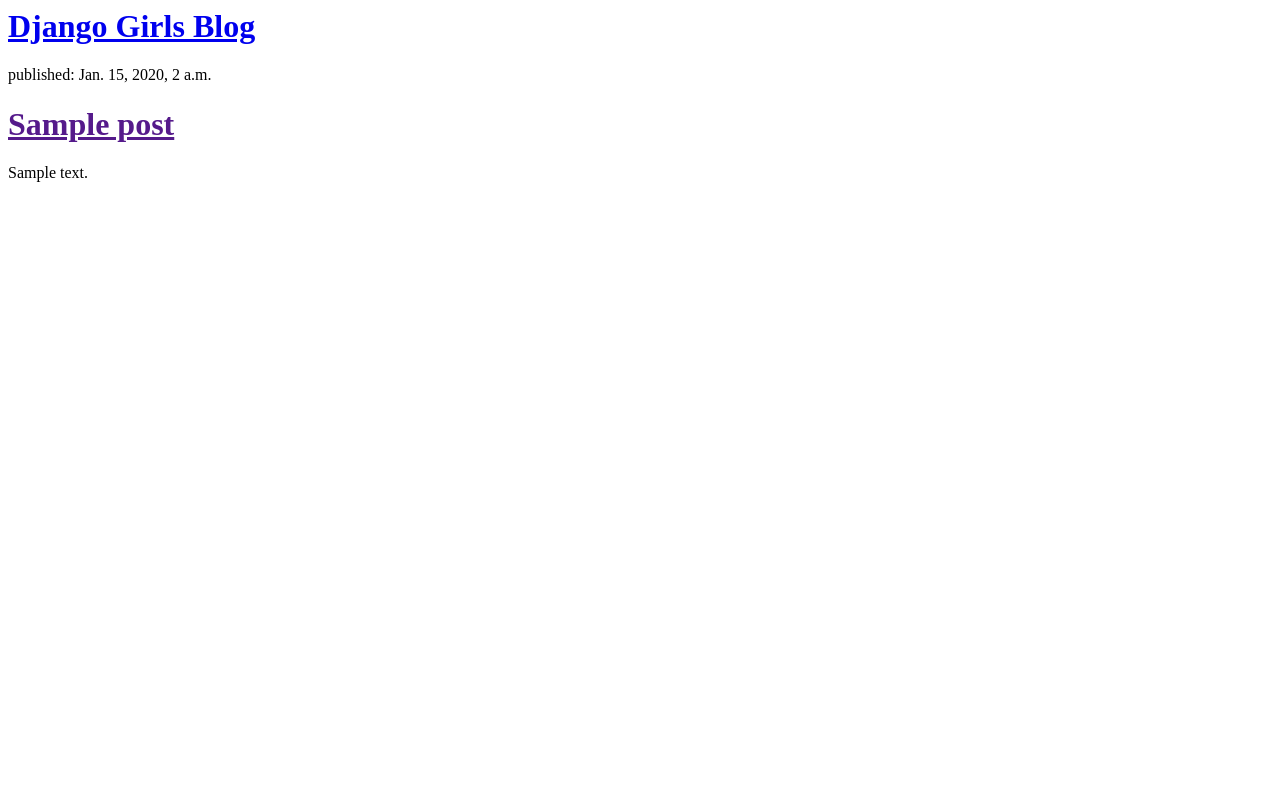
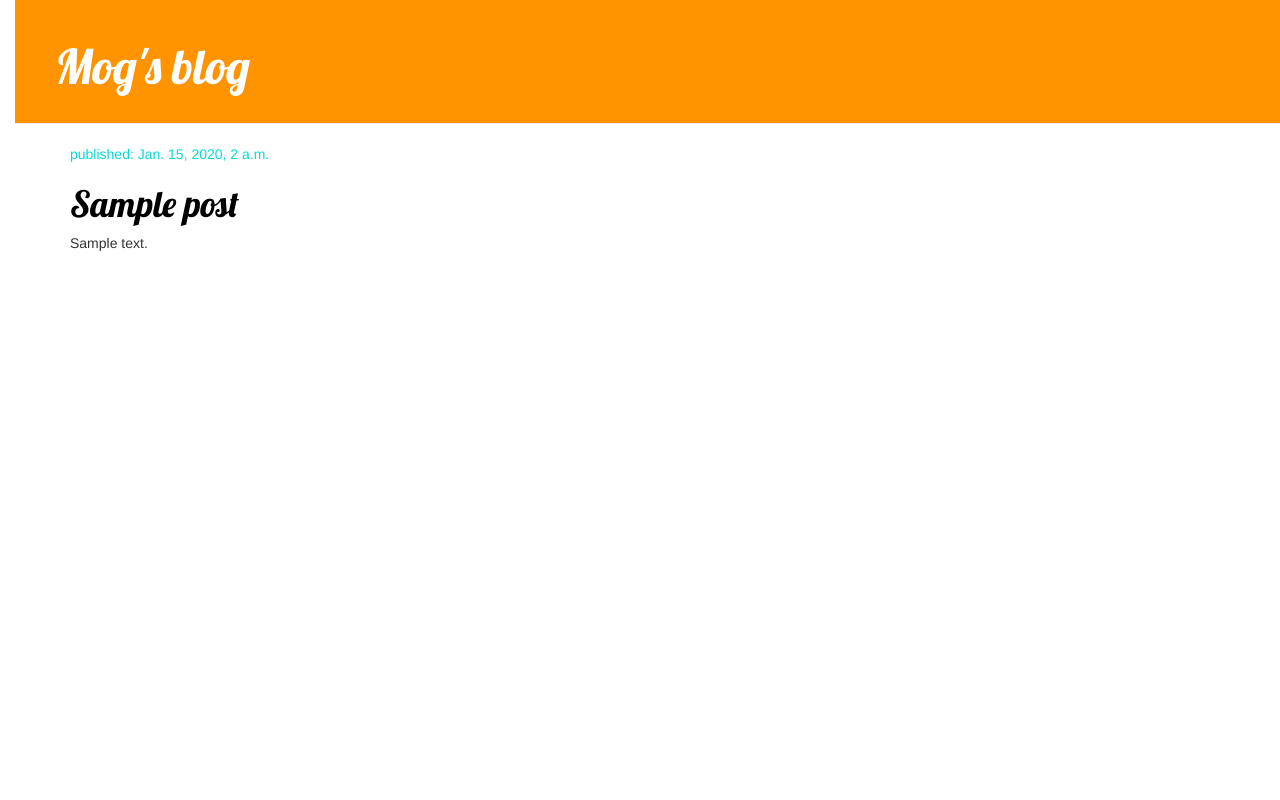
Before and after one commit to mooghin/djgirls-blog, a Django app: template blog/templates/blog/post_list.html in a window 1280 px wide. Run offline with Django 3.2, Linux system fonts and the light colour scheme; the template is opened without the code that fills it: values that come from a table or form of the project are taken from there, others are empty; tables that the repository leaves empty hold one stand-in row (values such as "Sample post"); some libraries are stand-ins or nearby versions.

Commit message:
Fixed up the CSS and HTML templates

```diff
--- /dev/null
+++ b/blog/static/css/blog.css
@@ -0,0 +1,55 @@
+h1 a {
+	color: #FCA205;
+	font-family: 'Lobster';
+}
+
+body {
+	padding-left: 15px;
+}
+
+.page-header {
+	background-color: #FF9400;
+	margin-top: 0;
+	padding: 20px 20px 20px 40px;
+}
+
+.page-header h1, .page-header h1 a, .page-header h1 a:visited, .page-header a:active {
+	color: #FFFFFF;
+	font-size: 36pt;
+	text-decoration: none;
+}
+
+.content {
+	margin-left: 40px;
+}
+
+h1, h2, h3, h4 {
+	font-family: 'Lobster', cursive;
+}
+
+.date {
+	color: #07DBD8;
+}
+
+.save {
+	float: right;
+}
+
+.post-form textarea, .post-form input {
+	width: 100%;
+}
+
+.top-menu, .top-menu:hover, .top-menu:visited {
+	color: #FFFFFF;
+	float: right;
+	font-size: 26pt;
+	margin-right: 20px;
+}
+
+.post {
+	margin-bottom: 70px;
+}
+
+.post h1 a, .post h1 a:visited {
+	color: #000000;
+}
--- /dev/null
+++ b/blog/templates/blog/base.html
@@ -0,0 +1,27 @@
+{% load staticfiles %}
+
+<html>
+    <head>
+        <title>Mog's blog</title>
+        <link rel="stylesheet" href="//maxcdn.bootstrapcdn.com/bootstrap/3.2.0/css/bootstrap.min.css">
+		<link rel="stylesheet" href="//maxcdn.bootstrapcdn.com/bootstrap/3.2.0/css/bootstrap-theme.min.css">
+		<link rel="stylesheet" href="{% static 'css/blog.css' %}">
+		<link href="//fonts.googleapis.com/css?family=Lobster&subset=latin,latin-ext" rel="stylesheet" type="text/css">
+    </head>
+
+    <body>
+    	<div class="page-header">
+    		<h1><a href="/">Mog's blog</a></h1>
+		</div>
+
+		<div class="content container">
+			<div class="row">
+				<div class="col-md-8">
+				{% block content %}
+				{% endblock %}
+				</div>
+			</div>
+		</div>
+    </body>
+
+</html>
--- a/blog/templates/blog/post_list.html
+++ b/blog/templates/blog/post_list.html
@@ -1,19 +1,13 @@
-<html>
-    <head>
-        <title>Mog's blog</title>
-    </head>
-    <body>
+{% extends 'blog/base.html' %}
 
-    <div>
-    <h1><a href="/">Django Girls Blog</a></h1>
-    </div>
-
-    {% for post in posts %}
-    	<div>
-    		<p>published: {{ post.published_date }}</p>
-    		<h1><a href="">{{ post.title }}</a></h1>
-    		<p>{{ post.text|linebreaksbr }}</p>
-    	</div>
+{% block content %}
+	{% for post in posts %}
+	<div class="post">
+		<div class="date">
+			<p>published: {{ post.published_date }}</p>
+		</div>
+		<h1><a href="">{{ post.title }}</a></h1>
+		<p>{{ post.text|linebreaksbr }}</p>
+	</div>
 	{% endfor %}
-
-</html>
+{% endblock %}
```
